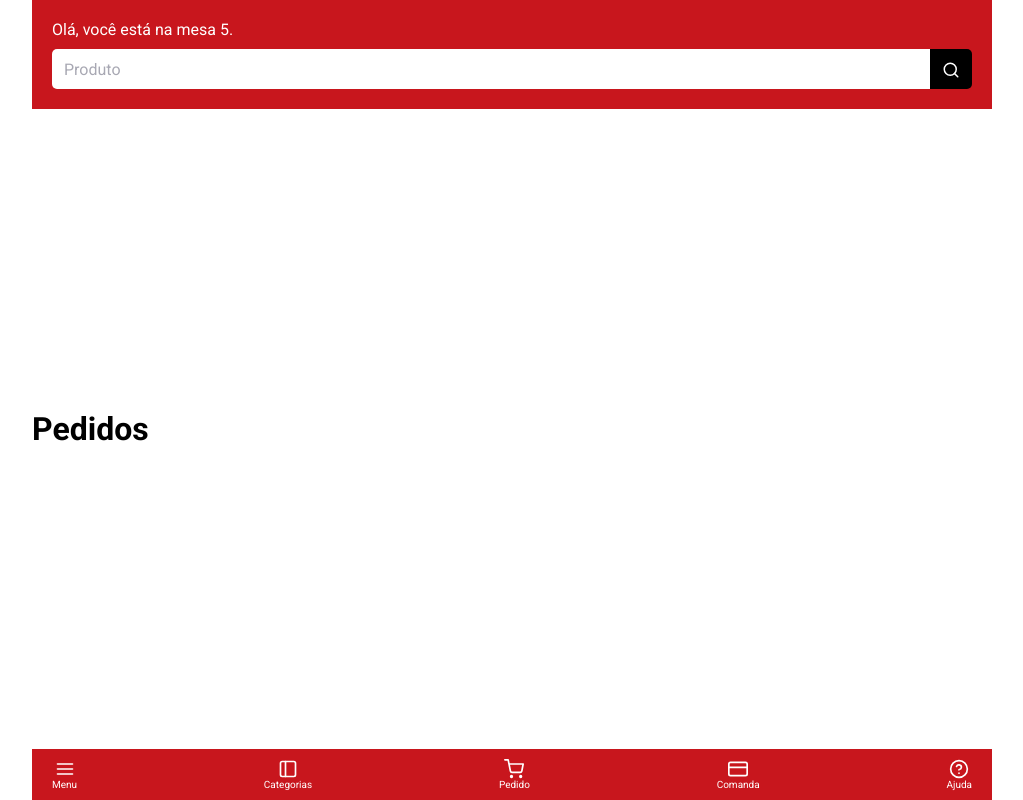
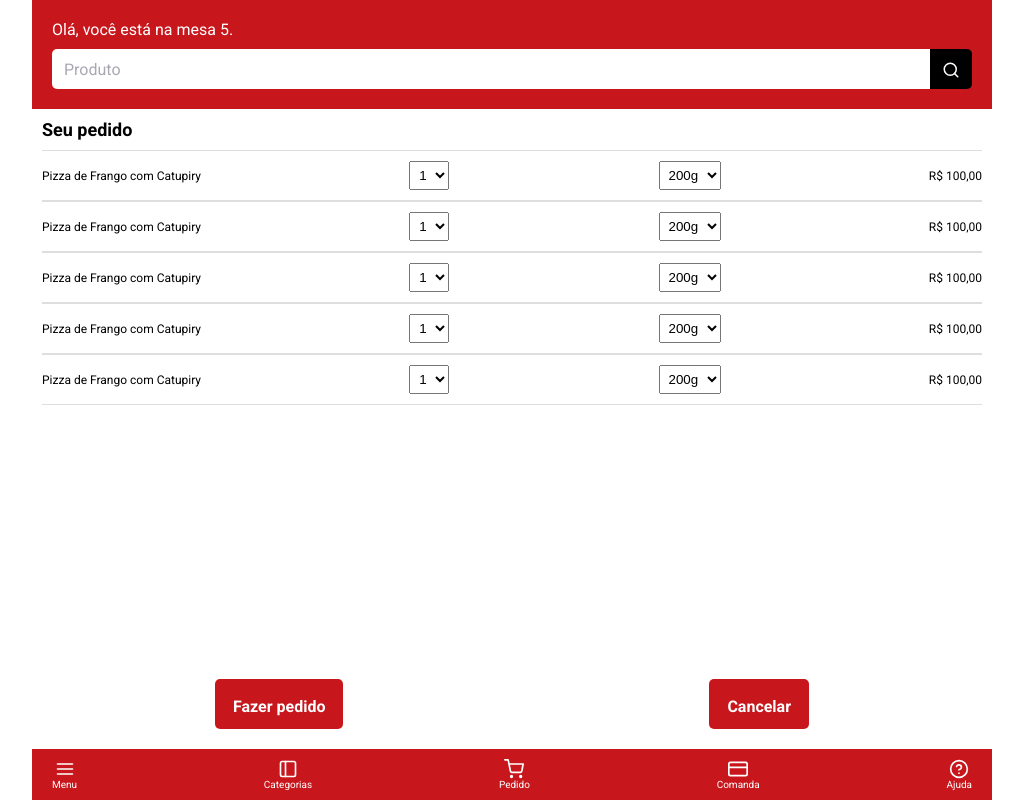
Before and after one commit to leonardovribeiro/cardapio-virtual-frontend, a React (Create React App) app: page /order in a window 1280 px wide. Shown: the whole page, without its empty margins (128-1151 px from the left). Built offline with nearby package versions, Linux system fonts and the light colour scheme.

Commit message:
Adicionei a pagina que exibe os items selecionados e faz o pedido ou cancela

```diff
--- a/src/pages/Customer/Order/index.js
+++ b/src/pages/Customer/Order/index.js
@@ -1,5 +1,5 @@
 import React, { Component } from 'react';
-import { Container } from './styles';
+import { Container, Wrapper, Item, Box } from './styles';
 import Navigation from '../../../components/Navigation';
 import Header from '../../../components/Header';
 
@@ -8,7 +8,90 @@ class Order extends Component {
         return (
             <Container>
                 <Header />
-                <h1>Pedidos</h1>
+                <Container>
+                    <Wrapper>
+                        <h1>Seu pedido</h1>
+                        <Item>
+                                <span>Pizza de Frango com Catupiry</span>
+                                <select>
+                                    <option value="1">1</option>
+                                    <option value="2">2</option>
+                                    <option value="3">3</option>
+                                </select>
+
+                                <select>
+                                    <option value="200g">200g</option>
+                                    <option value="300g">300g</option>
+                                    <option value="400g">400g</option>
+                                </select>
+                                <span>R$ 100,00</span>
+                        </Item>
+                        <Item>
+                                <span>Pizza de Frango com Catupiry</span>
+                                <select>
+                                    <option value="1">1</option>
+                                    <option value="2">2</option>
+                                    <option value="3">3</option>
+                                </select>
+
+                                <select>
+                                    <option value="200g">200g</option>
+                                    <option value="300g">300g</option>
+                                    <option value="400g">400g</option>
+                                </select>
+                                <span>R$ 100,00</span>
+                        </Item>
+                        <Item>
+                                <span>Pizza de Frango com Catupiry</span>
+                                <select>
+                                    <option value="1">1</option>
+                                    <option value="2">2</option>
+                                    <option value="3">3</option>
+                                </select>
+
+                                <select>
+                                    <option value="200g">200g</option>
+                                    <option value="300g">300g</option>
+                                    <option value="400g">400g</option>
+                                </select>
+                                <span>R$ 100,00</span>
+                        </Item>
+                        <Item>
+                                <span>Pizza de Frango com Catupiry</span>
+                                <select>
+                                    <option value="1">1</option>
+                                    <option value="2">2</option>
+                                    <option value="3">3</option>
+                                </select>
+
+                                <select>
+                                    <option value="200g">200g</option>
+                                    <option value="300g">300g</option>
+                                    <option value="400g">400g</option>
+                                </select>
+                                <span>R$ 100,00</span>
+                        </Item>
+                        <Item>
+                                <span>Pizza de Frango com Catupiry</span>
+                                <select>
+                                    <option value="1">1</option>
+                                    <option value="2">2</option>
+                                    <option value="3">3</option>
+                                </select>
+
+                                <select>
+                                    <option value="200g">200g</option>
+                                    <option value="300g">300g</option>
+                                    <option value="400g">400g</option>
+                                </select>
+                                <span>R$ 100,00</span>
+                        </Item>
+                    </Wrapper>
+                    <Box>
+                        <button>Fazer pedido</button>
+                        <button>Cancelar</button>
+                    </Box>
+                </Container>
                 <Navigation/>
             </Container>
         )
--- a/src/pages/Customer/Order/styles.js
+++ b/src/pages/Customer/Order/styles.js
@@ -1,4 +1,5 @@
 import styled from 'styled-components';
+import { shade } from 'polished';
 
 export const Container = styled.div`
     display: flex;
@@ -6,3 +7,53 @@ export const Container = styled.div`
     justify-content: space-between;
     height: 100vh;
 `;
+
+export const Wrapper = styled.div`
+    padding: 10px;
+
+    h1 {
+        font-size: 18px;
+        margin-bottom: 10px;
+    }
+`;
+
+export const Item = styled.div`
+    width: 100%;
+    display: flex;
+    flex-direction: row;
+    flex-wrap: wrap;
+    justify-content: space-between;
+    align-items: center;
+    padding: 10px 0;
+    border-top: 1px solid #dedede;
+    border-bottom: 1px solid #dedede;
+
+    font-size: 12px;
+
+    select {
+        padding: 5px;
+        margin: 0 1px;
+    }
+`;
+
+export const Box = styled.div`
+    display: flex;
+    flex-direction: row;
+    justify-content: space-around;
+    padding: 20px 0;
+
+    button {
+        background: #C8161D;
+        height: 50px;
+        padding: 18px;
+        border-radius: 5px;
+        border: 0;
+        color: #FFFFFF;
+        font-weight: bold;
+        transition: background-color 0.2s;
+
+        &:hover{
+            background: ${shade(0.2, '#C8161D')}
+        }
+    }
+`;
```
